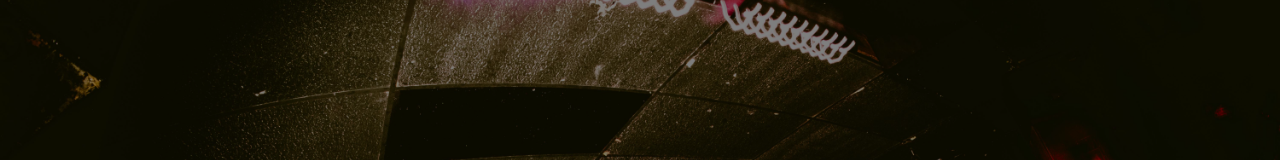
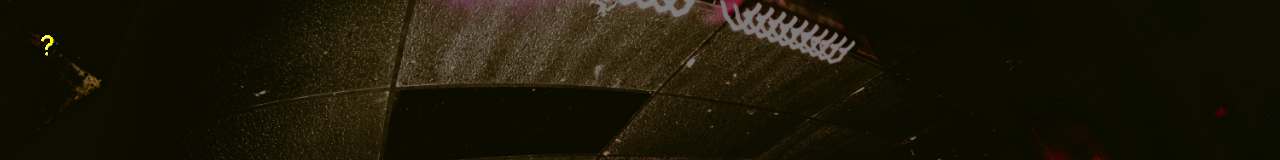
Before and after one commit to monstaro/meteore, a React (Vite) app: page /live in a window 1280 px wide. Shown: the top 160 px of the page. Built offline with nearby package versions, Linux system fonts and the light colour scheme.

Commit message:
add info link

```diff
--- a/src/App.css
+++ b/src/App.css
@@ -224,12 +224,43 @@
   transform: scaleX(-1);
 }
 
+/* Corner link out to the linktree, on every page. Top-left, so it never
+   collides with the mute toggle top-right. z-index clears the live page's
+   overlay and its z-index: 1 content. */
+.info-link {
+  position: absolute;
+  top: 16px;
+  left: 16px;
+  z-index: 2;
+  display: flex;
+  padding: 8px;
+  border-radius: 2px;
+  touch-action: manipulation;
+  transition: transform 0.18s;
+}
+
+.info-link .nav-icon {
+  width: clamp(34px, 7vw, 46px);
+}
+
+.info-link:focus-visible {
+  outline: 1px solid var(--fg-strong);
+  outline-offset: 2px;
+}
+
+@media (hover: hover) {
+  .info-link:hover {
+    transform: translateY(-2px);
+  }
+}
+
 /* Corner mute toggle. Out of flow, so it sits in any hero without touching
    the flex layout. */
 .sound-toggle {
   position: absolute;
   top: 16px;
   right: 16px;
+  z-index: 2;
   display: flex;
   padding: 8px;
   background: none;
@@ -773,13 +804,15 @@
   .icon-item,
   .icon-label,
   .nav-step,
-  .sound-toggle {
+  .sound-toggle,
+  .info-link {
     transition: none;
   }
 
   .icon-item:hover,
   .nav-step:hover,
-  .sound-toggle:hover {
+  .sound-toggle:hover,
+  .info-link:hover {
     transform: none;
   }
 }
--- /dev/null
+++ b/src/components/InfoLink.jsx
@@ -0,0 +1,33 @@
+import { memo } from "react";
+import infoIcon from "../assets/info.png";
+
+const LINKTREE = "https://linktr.ee/hellocentral";
+
+/**
+ * Persistent corner link out to the linktree. Rendered by PageLayout, so it
+ * appears on every route. Absolutely positioned, so it costs the hero layout
+ * nothing.
+ */
+function InfoLink() {
+  return (
+    <a
+      className="info-link"
+      href={LINKTREE}
+      target="_blank"
+      rel="noopener noreferrer"
+      aria-label="Links and info (opens in a new tab)"
+      title="Links and info"
+    >
+      <img
+        className="nav-icon"
+        src={infoIcon}
+        alt=""
+        width="540"
+        height="500"
+        decoding="async"
+      />
+    </a>
+  );
+}
+
+export default memo(InfoLink);
--- a/src/components/PageLayout.jsx
+++ b/src/components/PageLayout.jsx
@@ -1,10 +1,12 @@
 import { useMemo } from "react";
 import FracturedMeteore from "./FracturedMeteore";
 import HomeLink from "./HomeLink";
+import InfoLink from "./InfoLink";
 
 /**
  * Full-bleed hero shell shared by every route: background image, optional
- * dimming overlay, page content, the météore nav and a footer.
+ * dimming overlay, page content, the météore nav, a footer and the corner
+ * info link.
  *
  * The footer defaults to the plain home link; pass `footer` to replace it
  * (the transmission pages swap in prev/home/next).
@@ -28,6 +30,8 @@ export default function PageLayout({
       {children}
       <FracturedMeteore />
       {footer ?? (showHomeLink && <HomeLink />)}
+      {/* Last, so it paints above the live page's overlay. */}
+      <InfoLink />
     </div>
   );
 }
```
Also changed, not shown: src/assets/info.png (added).
